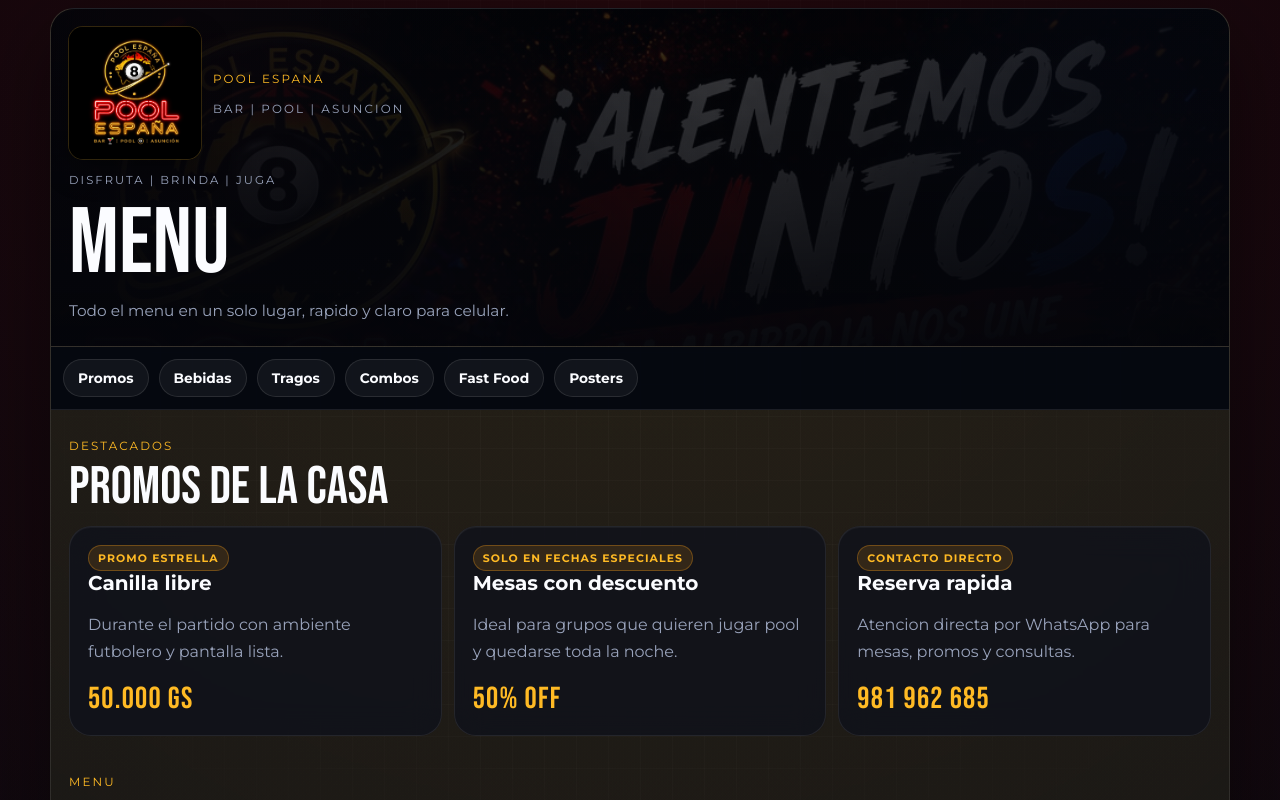
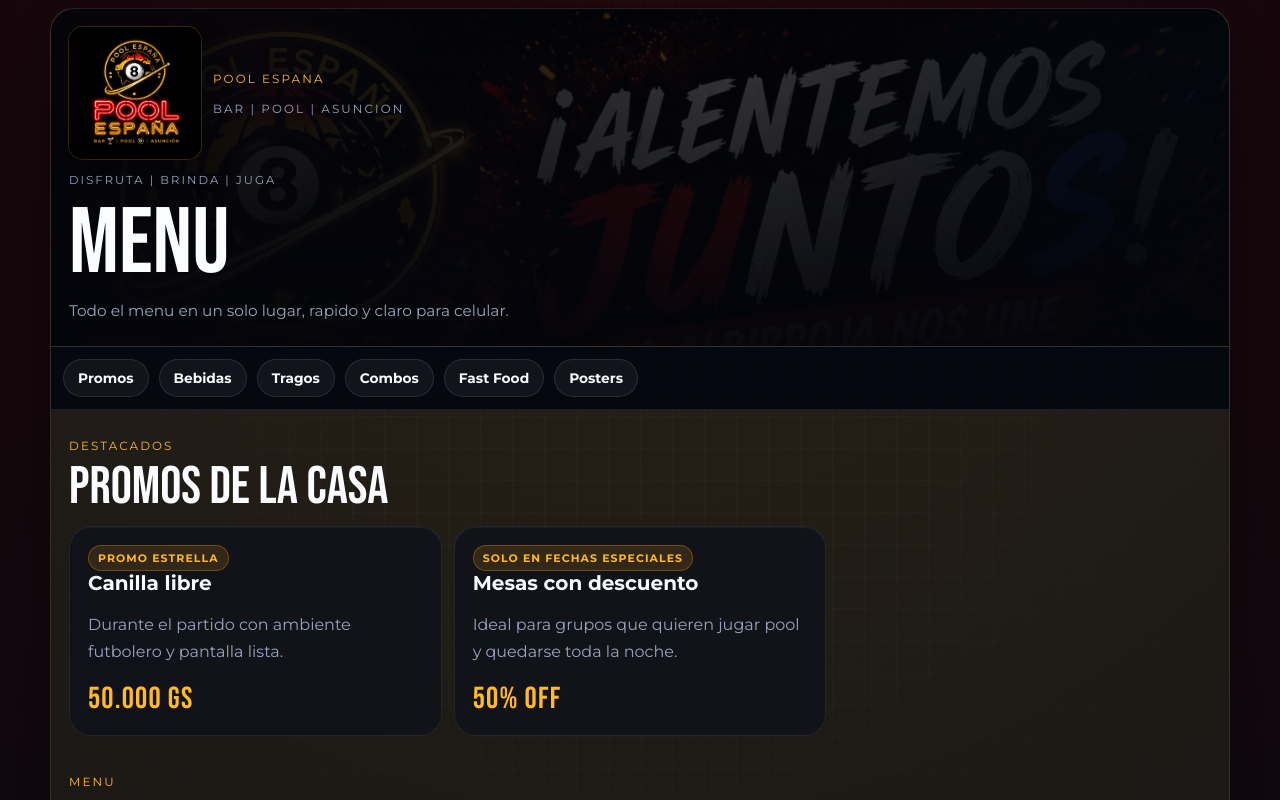
Before and after one commit to erickjsl/pool-espana-menu, a React (Vite) app: page / in a window 1280 px wide. Shown: the top 800 px of the page. Built offline with nearby package versions, Linux system fonts and the light colour scheme.

Commit message:
chore: remove contact promo card

```diff
--- a/src/data/menu.ts
+++ b/src/data/menu.ts
@@ -90,12 +90,6 @@ export const defaultMenuContent: MenuContent = {
       description: 'Ideal para grupos que quieren jugar pool y quedarse toda la noche.',
       price: '50% OFF',
       badge: 'Solo en fechas especiales',
-    },
-    {
-      title: 'Reserva rapida',
-      description: 'Atencion directa por WhatsApp para mesas, promos y consultas.',
-      price: '981 962 685',
-      badge: 'Contacto directo',
     },
   ],
   comboCards: [
```
